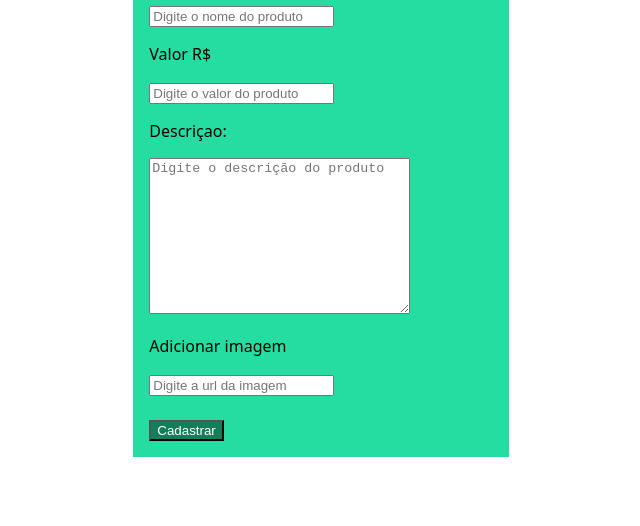
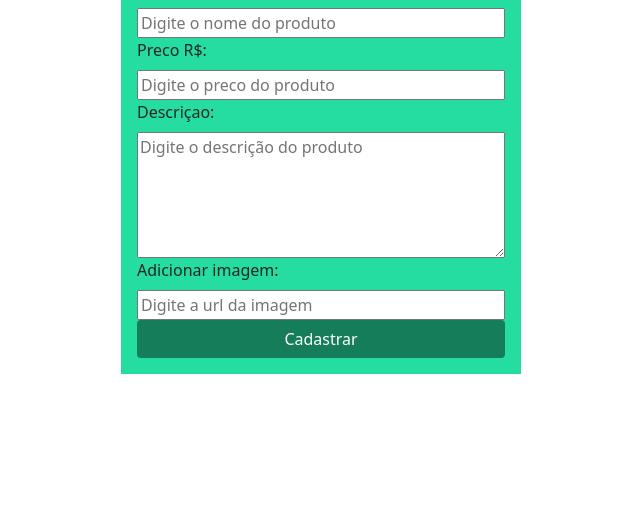
Before and after one commit to WillianDamasceno/e-commerce, a plain HTML site: page frontend/admin/produto/index.html in a window 1280 px wide. Shown: the part 274-800 px from the top of the page, without its empty margins (319-959 px from the left). Drawn offline with nearby package versions, Linux system fonts and the light colour scheme; files that its build step writes are made by us from their sources.

Commit message:
Página de cadastro de produtos

```diff
--- a/frontend/admin/produto/index.html
+++ b/frontend/admin/produto/index.html
@@ -1,10 +1,18 @@
 <!DOCTYPE html>
 <html lang="en">
-<head>
-    <meta charset="UTF-8">
-    <meta name="viewport" content="width=device-width, initial-scale=1.0">
+  <head>
+    <meta charset="UTF-8" />
+    <meta name="viewport" content="width=device-width, initial-scale=1.0" />
     <title>Document</title>
-    <link rel="stylesheet" href="style.css">
+    <link rel="stylesheet" href="style.css" />
+
+    <link
+      rel="stylesheet"
+      href="https://stackpath.bootstrapcdn.com/bootstrap/4.1.3/css/bootstrap.min.css"
+      integrity="sha384-MCw98/SFnGE8fJT3GXwEOngsV7Zt27NXFoaoApmYm81iuXoPkFOJwJ8ERdknLPMO"
+      crossorigin="anonymous"
+    />
+
     <script
       src="https://code.jquery.com/jquery-3.3.1.slim.min.js"
       integrity="sha384-q8i/X+965DzO0rT7abK41JStQIAqVgRVzpbzo5smXKp4YfRvH+8abtTE1Pi6jizo"
@@ -25,8 +33,10 @@
     ></script>
 
     <style>
-      body{
-        font-family: system-ui, -apple-system, BlinkMacSystemFont, 'Segoe UI', Roboto, Oxygen, Ubuntu, Cantarell, 'Open Sans', 'Helvetica Neue', sans-serif;
+      body {
+        font-family: system-ui, -apple-system, BlinkMacSystemFont, "Segoe UI",
+          Roboto, Oxygen, Ubuntu, Cantarell, "Open Sans", "Helvetica Neue",
+          sans-serif;
       }
       main {
         margin: auto;
@@ -36,27 +46,84 @@
         border: 1px solid rgb(39, 215, 156);
         background-color: rgb(37, 221, 160);
       }
-      .btn{
+      .btn {
         background-color: rgb(21, 125, 90);
         color: white;
       }
     </style>
-</head>
-<body>
+  </head>
 
+  <body>
     <main class="mx-auto">
       <h1>Cadastro de produtos</h1>
-        <form action="" class="d-flex flex-column">
-            <p>Nome do produto</p>  <input type="text" id="nome-produto" placeholder="Digite o nome do produto">
-            <p>Valor R$ </p> <input type="number" id="valor" placeholder="Digite o valor do produto">
-            <p>Descriçao:</p>
-            <textarea name="desc" id="desc" cols="30" rows="10" placeholder="Digite o descrição do produto"></textarea>
-            <p>Adicionar imagem</p>  <input id="imagem" type="text" placeholder="Digite a url da imagem">
-            <br>
-            <br>
 
-            <input type="submit" class="btn" value="Cadastrar">
-        </form>
-    </div>
-</body>
+      <form class="d-flex flex-column">
+        <label for="nome">Nome do produto:</label>
+
+        <input
+          id="nome"
+          type="text"
+          placeholder="Digite o nome do produto"
+          name="nome"
+        />
+
+        <label for="preco">Preco R$:</label>
+
+        <input
+          id="preco"
+          type="number"
+          name="preco"
+          placeholder="Digite o preco do produto"
+        />
+
+        <label for="descricao">Descriçao:</label>
+
+        <textarea
+          id="descricao"
+          name="descricao"
+          rows="5"
+          placeholder="Digite o descrição do produto"
+        ></textarea>
+
+        <label for="imagem">Adicionar imagem:</label>
+
+        <input
+          id="imagem"
+          name="imagem"
+          type="text"
+          placeholder="Digite a url da imagem"
+        />
+
+        <input type="submit" class="btn" value="Cadastrar" />
+      </form>
+
+      <script type="module" defer>
+        const form = document.querySelector("form");
+
+        form.addEventListener("submit", async (e) => {
+          e.preventDefault();
+
+          const nome = form["nome"].value;
+          const preco = Number(form["preco"].value);
+          const descricao = form["descricao"].value;
+          const imagem = form["imagem"].value;
+
+          console.log({ nome, preco, descricao, imagem });
+
+          await fetch("http://localhost:3000/produto", {
+            method: "POST",
+            headers: {
+              "Content-Type": "application/json",
+            },
+            body: JSON.stringify({
+              nome,
+              preco,
+              descricao,
+              imagem,
+            }),
+          });
+        });
+      </script>
+    </main>
+  </body>
 </html>
```
